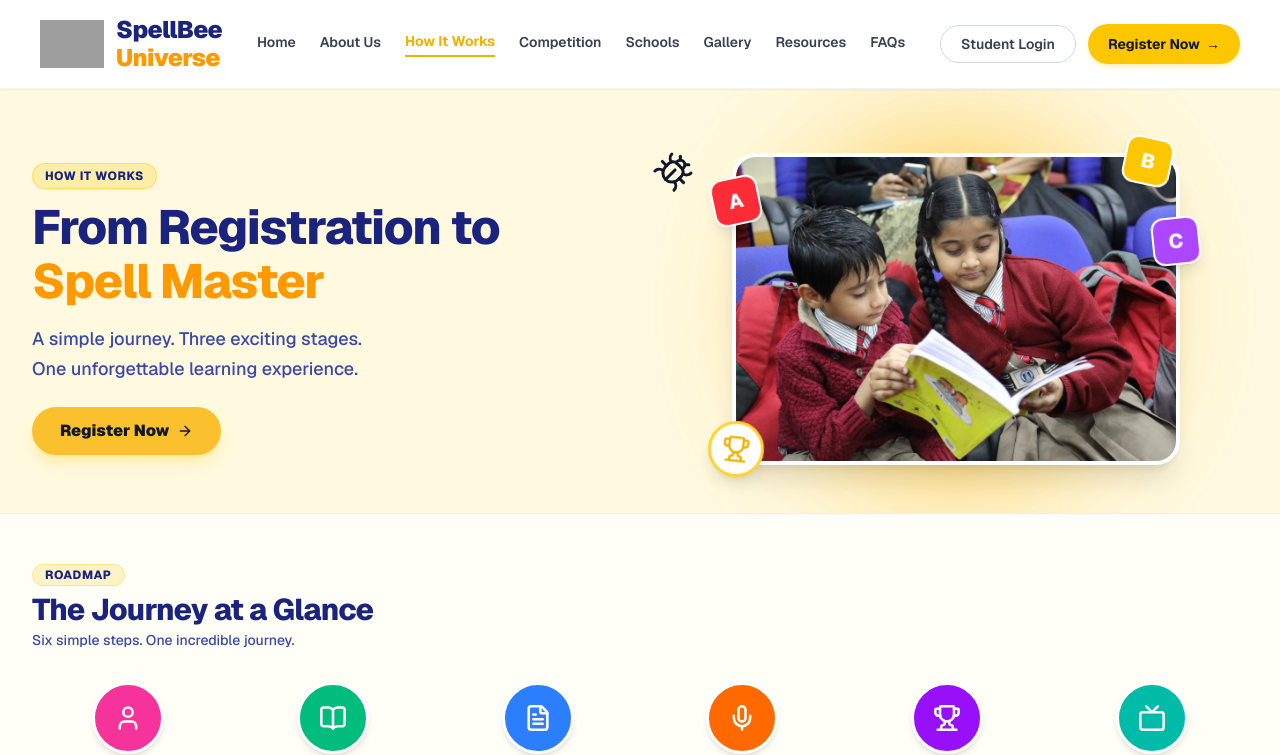
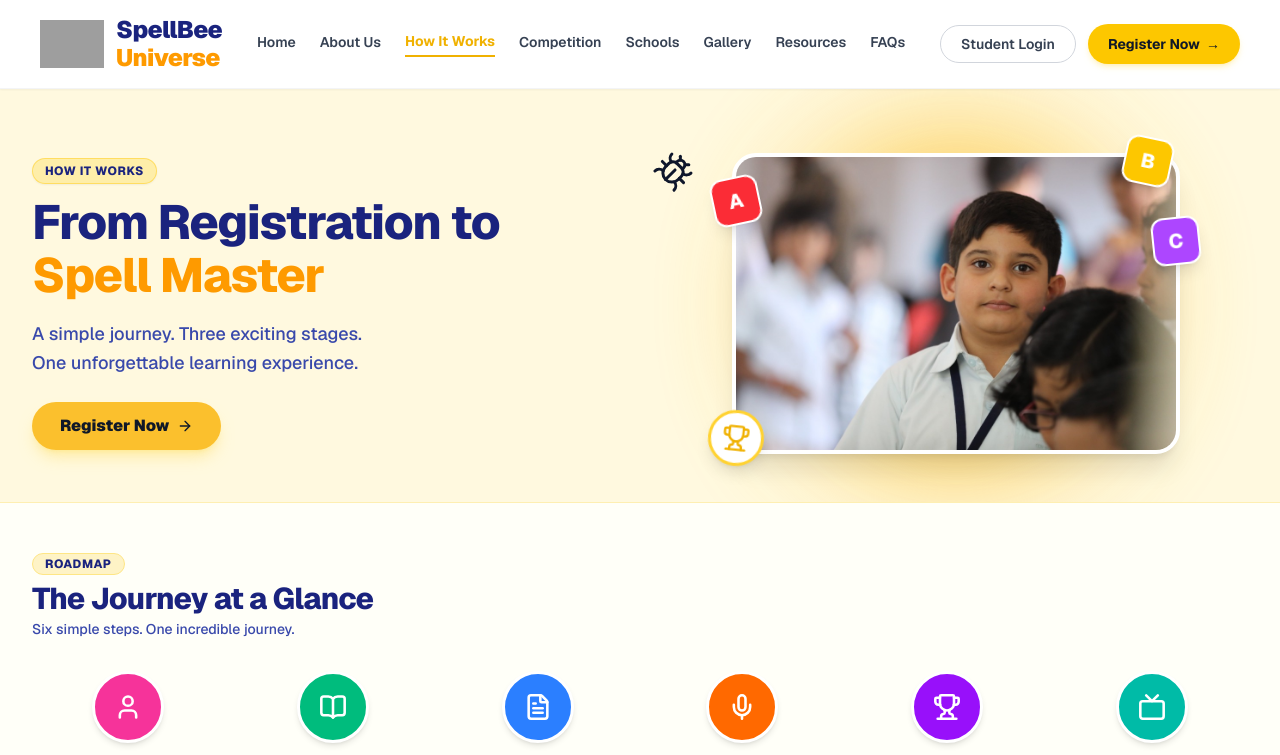
Before and after one commit to Muthurasu-6319/SpellBeeUniverse, a Next.js app: page /how-it-works in a window 1280 px wide. Shown: the top 755 px of the page. Built offline with nearby package versions, Linux system fonts and the light colour scheme; grey boxes are pictures that could not be loaded.

Commit message:
feat(how-it-works): update hero image with student photo

```diff
--- a/src/components/HowItWorksHero.jsx
+++ b/src/components/HowItWorksHero.jsx
@@ -37,8 +37,8 @@ const HowItWorksHero = () => {
             <div className="relative z-10 max-w-sm lg:max-w-md w-full group">
               <div className="relative rounded-2xl sm:rounded-3xl overflow-hidden shadow-xl border-4 border-white bg-white transition-transform duration-500 group-hover:scale-[1.02]">
                 <img
-                  src="/images/how-it-works-hero.jpg"
-                  alt="Young students reading and preparing SpellBee book together"
+                  src="/images/how-it-works-student.jpg"
+                  alt="Young student prepared and enthusiastic for the SpellBee competition journey"
                   className="w-full h-auto object-cover block transition-transform duration-700 group-hover:scale-105"
                 />
               </div>
```
Also changed, not shown: public/images/how-it-works-student.jpg (added).
